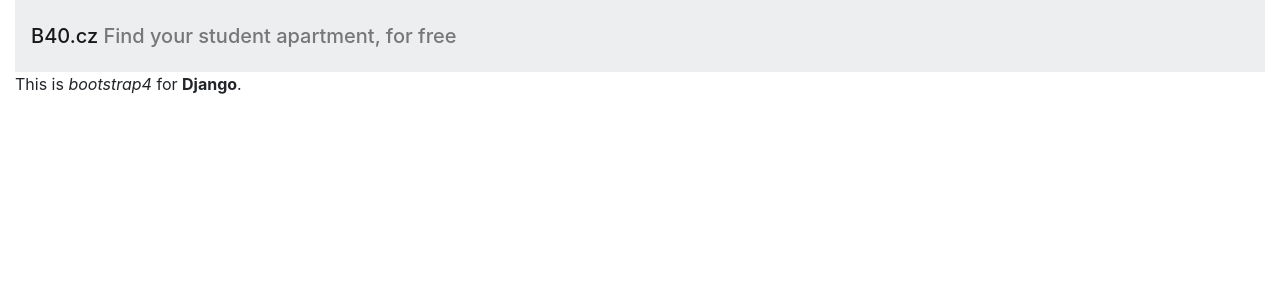
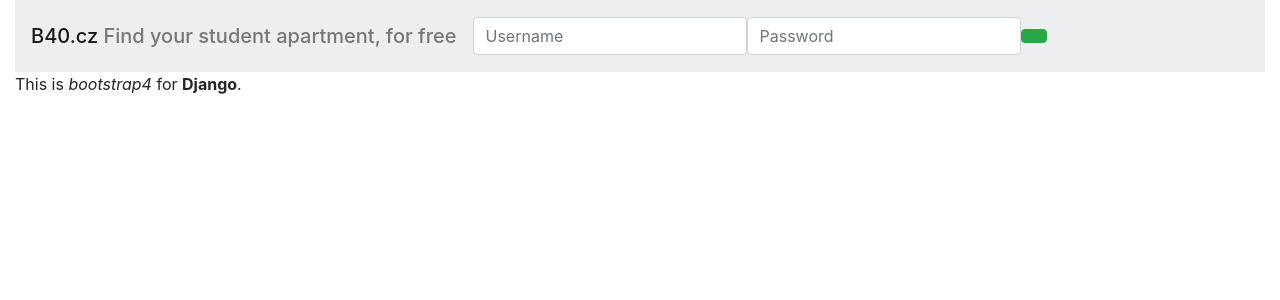
Before and after one commit to dmpe/django-wohn, a Django app: page / in a window 1280 px wide. Shown: the top 300 px of the page. Run offline with Django 3.2, Linux system fonts and the light colour scheme; some libraries are stand-ins or nearby versions.

Commit message:
add simple inputs

```diff
--- a/templates/header.html
+++ b/templates/header.html
@@ -10,8 +10,11 @@
 	</button>
 
 	<div class="collapse navbar-collapse" id="navbarSupportedContent">
-		<form role="form" class="form-inline" action="/administrace/" method="post">
+		<form role="form" class="form-inline" action="/administrace/" method="POST">
 			{% csrf_token %}
+			<input type="text" name="username" class="form-control" placeholder="Username">
+			<input type="password" name="password" class="form-control" placeholder="Password">
+			<button type="submit" class="btn btn-success"></button>
 		</form>
 	</div>
 
```
